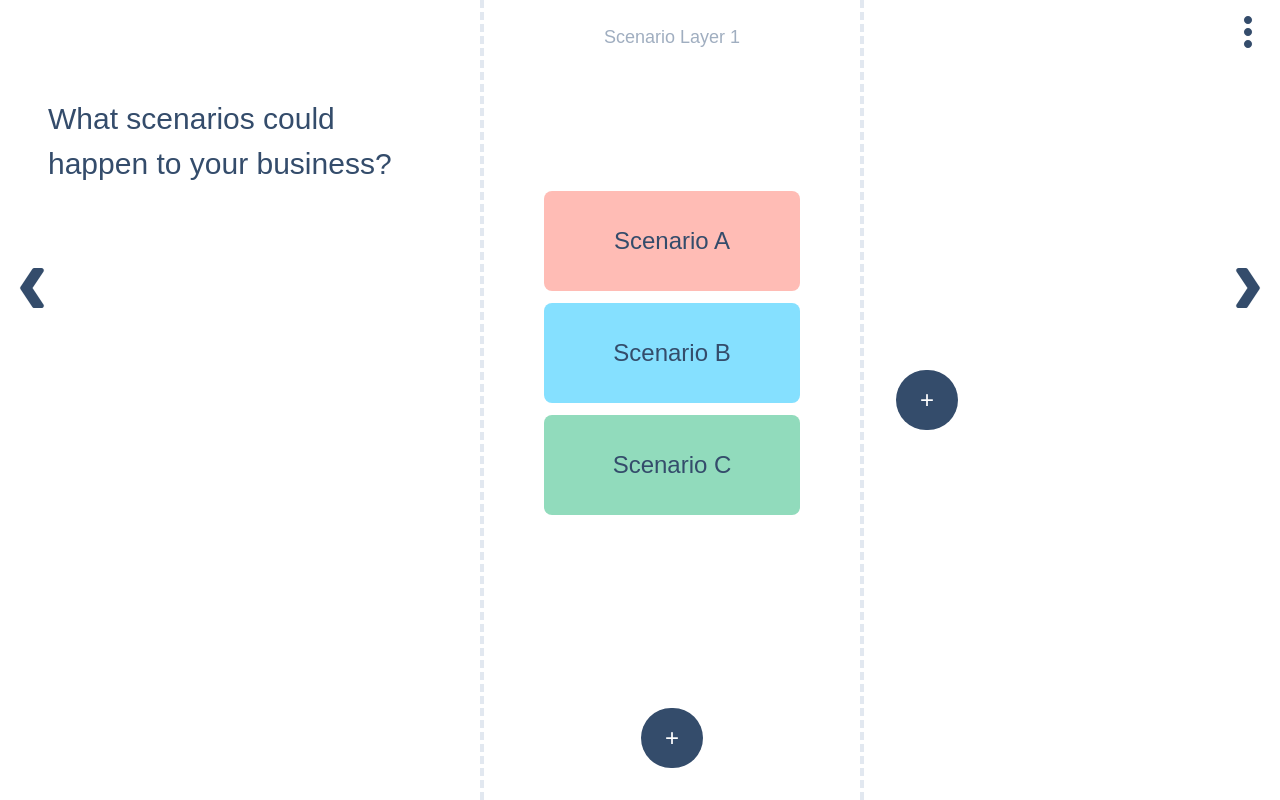
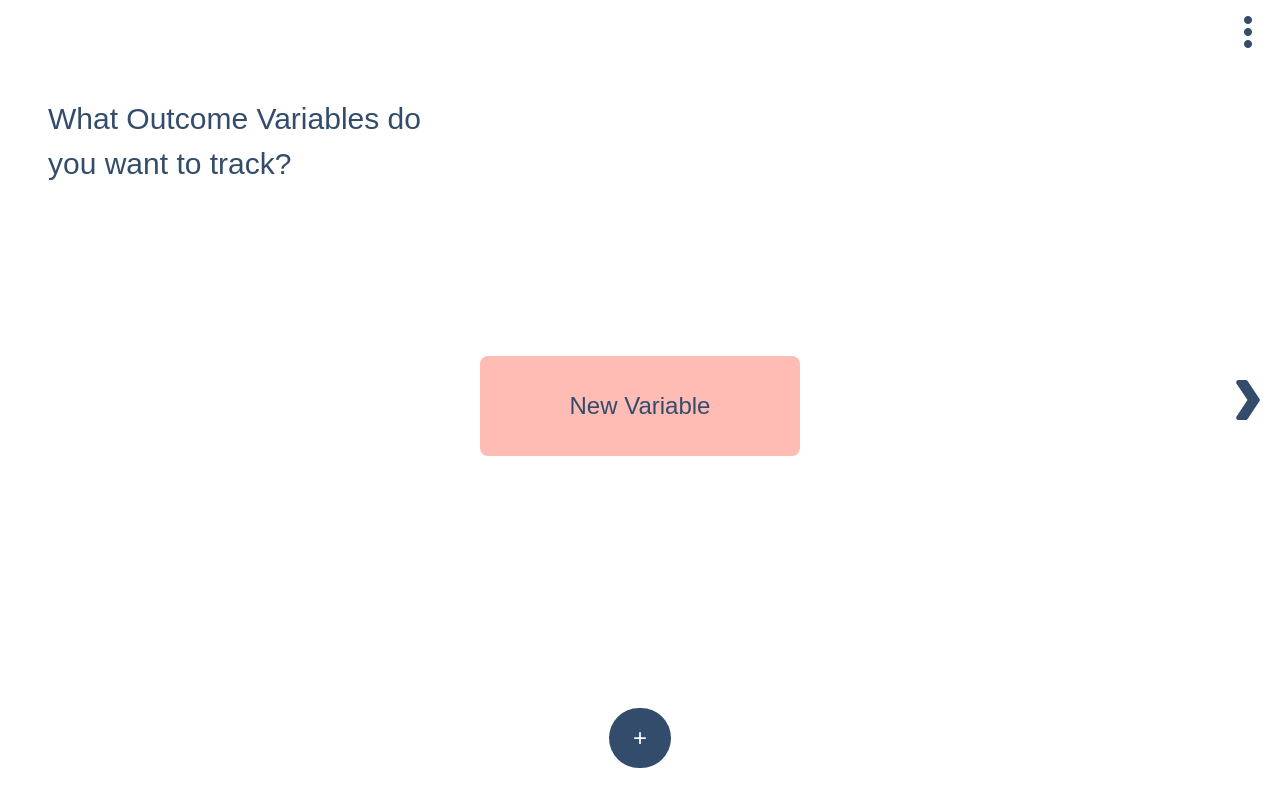
Before and after one commit to Maximilianwte/Simply-Scenario-Plan, a Vue app: page / in a window 1280 px wide. Built offline with nearby package versions, Linux system fonts and the light colour scheme.

Commit message:
hover only on element not ::before

```diff
--- a/src/components/declareOutcomeVariables.vue
+++ b/src/components/declareOutcomeVariables.vue
@@ -9,12 +9,12 @@
       </h2>
     </div>
     <div
-      class="drop-zone flex-col w-80 h-screen"
+      class="drop-zone flex-col w-72 h-screen text-2xl"
       @dragover.prevent
       @dragenter.prevent
     >
       <div
-        class="dropZoneTop w-64 py-16 cursor-pointer"
+        class="dropZoneTop w-72 py-16 cursor-pointer"
         @drop="onDrop($event, 0)"
       />
       <div
@@ -27,13 +27,13 @@
         @click.right.prevent
       >
         <div
-          class="dropZoneTop w-80 py-10 -mt-6 absolute cursor-pointer"
+          class="dropZoneTop w-72 py-10 -mt-6 absolute cursor-pointer"
           @drop="onDrop($event, item.displayId)"
         />
         <div
           @click.right.prevent
           :id="componentId + '#' + item.id"
-          class="item w-80 text-center cursor-pointer front rounded-lg bg-gray-300 py-8 mt-3"
+          class="item w-72 text-center cursor-pointer front rounded-lg bg-gray-300 py-8 mt-3"
           :style="{ backgroundColor: getColor(item.id) }"
           tooltip-content="Rename your outcome variable. What variable do you want to track?"
           tooltip-position="right"
--- a/src/components/declareScenarioVariables.vue
+++ b/src/components/declareScenarioVariables.vue
@@ -1,5 +1,13 @@
 <template>
   <div id="declareScenarioVariables" class="flex text-3xl">
+    <svg v-for="id in nConnections" :key="'svg' + id" :id="'svg' + id" class="absolute top-0 left-0 clickThrough" width="0" height="0">
+      <path
+        :id="'path' + id"
+        d="M0 0"
+        stroke-width="0.21rem"
+        style="stroke: #cbd5e0; fill: none"
+      />
+    </svg>
     <div id="header" class="top-0 left-0 mt-24 ml-12 w-80">
       <h2 tooltip-content="Scenarios can be all possible events that could occure. You can add & edit the scenarios and change the probability of occuring." tooltip-position="down">
         What scenarios could happen to your business?
@@ -67,9 +75,14 @@
 <script>
 import store from "../store";
 import varList from "../components/varList";
+import $ from "jquery";
+import svgDraw from "../data/svgDraw";
 export default {
   components: { varList },
   computed: {
+    nConnections() {
+      return store.state.connectedShapes.length;
+    },
     getNVarLists() {
       return store.state.scenarioVariables.length;
     },
@@ -82,5 +95,11 @@ export default {
       store.commit("moveUI", val);
     },
   },
+   mounted() {
+    svgDraw.updateAndConnectAll();
+  }
 };
+$(window).resize(function() {
+  svgDraw.updateAndConnectAll();
+});
 </script>
--- a/src/main.css
+++ b/src/main.css
@@ -35,6 +35,7 @@ a:hover {
 
 input {
   background: none;
+  color: #424b6950;
 }
 
 .theme_dark {
@@ -190,6 +191,7 @@ li {
   font-size: 1.2rem;
   width: 22rem;
   text-align: center;
+  pointer-events: none;
 }
 [tooltip-position^="up"][tooltip-content]::before {
   bottom: calc(0.5rem + 100%);
--- a/src/store.js
+++ b/src/store.js
@@ -11,7 +11,7 @@ export default new Vuex.Store({
       colorful: true,
       dark: false,
       // uiStep 0 (declare outcomeVariables), 1 (declare scenarioVariables)
-      uiStep: 1,
+      uiStep: 0,
     },
 
     // ---- Variables ----
@@ -53,7 +53,7 @@ export default new Vuex.Store({
     ],
     // ---- Connected Shapes ----
     // ["outcomeVariables0", "scenarioVariables_1#1"]
-    connectedShapes: [["scenarioVariables_1#2", "scenarioVariables_2#0"]],
+    connectedShapes: [["scenarioVariables_1#2", "scenarioVariables_2#0"], ["scenarioVariables_1#0", "scenarioVariables_2#0"]],
     // ---- Return Cache ----
 
     returnCache: {
--- a/src/views/front.vue
+++ b/src/views/front.vue
@@ -1,13 +1,6 @@
 <template>
   <div id="front" class="w-full flex">
-    <svg v-for="id in nConnections" :key="'svg' + id" :id="'svg' + id" class="absolute top-0 left-0 clickThrough" width="0" height="0">
-      <path
-        :id="'path' + id"
-        d="M0 0"
-        stroke-width="0.3em"
-        style="stroke: #555; fill: none"
-      />
-    </svg>
+
     <declareOutcomeVariables v-if="getUIStep == 0"/>
     <declareScenarioVariables v-if="getUIStep == 1"/>
     <!-- <varDraggableCanvas id="outcomeVariables" /> -->
@@ -40,8 +33,6 @@ import varDraggableCanvas from "../components/varDraggableCanvas";
 import declareOutcomeVariables from "../components/declareOutcomeVariables";
 import declareScenarioVariables from "../components/declareScenarioVariables";
 import store from "../store";
-import svgDraw from "../data/svgDraw";
-import $ from "jquery";
 export default {
   components: { varList, varDraggableCanvas, declareOutcomeVariables, declareScenarioVariables },
   data() {
@@ -51,9 +42,7 @@ export default {
     }
   },
   computed: {
-    nConnections() {
-      return store.state.connectedShapes.length;
-    },
+
     getUIStep() {
       return store.state.ui.uiStep;
     },
@@ -85,15 +74,4 @@ export default {
 
   }
 };
-
-// these functions run the svg drawings on domReady and resize
-// there are also update functions in addConnection and onDrag
-$(document).ready(function() {
-  svgDraw.updateAndConnectAll();
-});
-
-$(window).resize(function() {
-  svgDraw.updateAndConnectAll();
-});
-
 </script>
```
